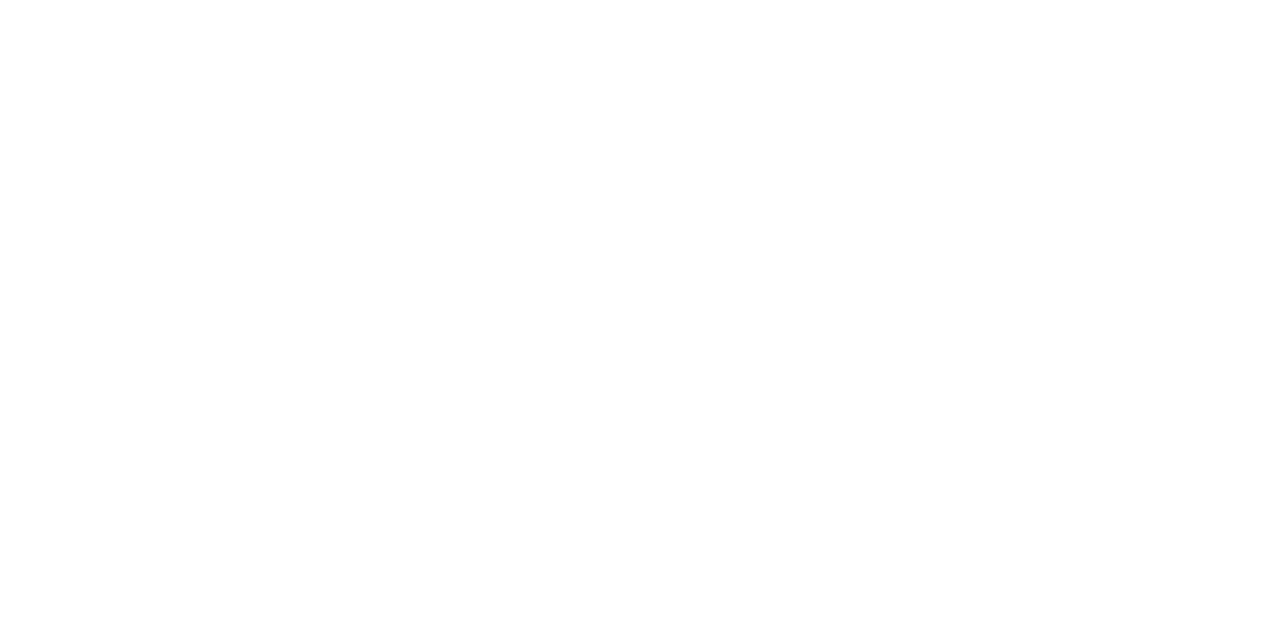
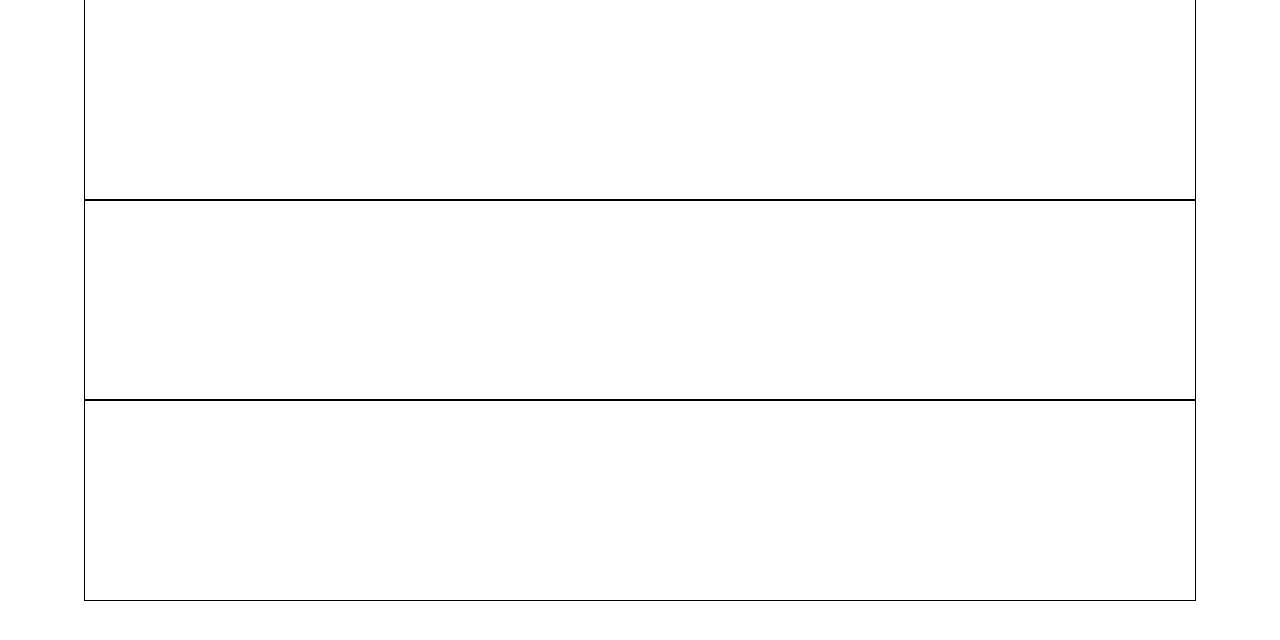
Before and after one commit to Saimon398/cognitive-distortion-landing, a website: page src/index.html in a window 1280 px wide. Drawn offline with Linux system fonts and the light colour scheme.

Commit message:
style: add styles for layout

```diff
--- a/src/index.html
+++ b/src/index.html
@@ -4,9 +4,20 @@
   <meta charset="UTF-8">
   <meta http-equiv="X-UA-Compatible" content="IE=edge">
   <meta name="viewport" content="width=device-width, initial-scale=1.0">
+  <link rel="stylesheet" href="./styles/style.css">
   <title>Когнитивные искажения</title>
 </head>
 <body>
-
+  <header class="header w-1110 pt-100 pb-100"></header>
+  <main class="main w-1110 pt-100 pb-100">
+    <section></section>
+    <section></section>
+    <section></section>
+    <section></section>
+    <section></section>
+    <section></section>
+    <section></section>
+  </main>
+  <footer class="footer w-1110 pt-100 pb-100"></footer>
 </body>
 </html>
--- a/src/styles/style.css
+++ b/src/styles/style.css
@@ -0,0 +1,71 @@
+@font-face {
+  font-weight: 400;
+  font-family: OpenSans;
+  src: url("../styles/fonts/OpenSans-Regular.ttf");
+}
+
+@font-face {
+  font-weight: 400;
+  font-family: Neucha;
+  src: url("../styles/fonts/Neucha-Regular.ttf");
+}
+
+:root {
+  /* Colors */
+  --white-color: #fff;
+  --semi-white-color: #d7ccc0;
+  --light-color: #f5f4f0;
+  --main-orange-color: #fe8a02;
+  --main-dark-color: #42413c;
+  --dark-color: #2a2626;
+  --semi-dark-color: #908d8b;
+  --brown-color: #b09a81;
+  --blue: #1085c5;
+
+  /* Fonts */
+  --main-font: OpenSans;
+  --headers-font: Neucha;
+}
+
+* {
+  margin: 0;
+  padding: 0;
+  box-sizing: border-box;
+}
+
+body {
+  font: 16px/1.6 OpenSans;
+  color: var(--dark-color);
+  display: flex;
+  flex-direction: column;
+  align-items: center;
+}
+
+.w-1110 {
+  width: 1110px;
+  outline: 1px solid black;
+}
+
+.pt-100 {
+  padding-top: 100px;
+}
+
+.pb-100 {
+  padding-bottom: 100px;
+}
+
+.heading {
+  line-height: 1.2;
+}
+
+.fs-72 {
+  font-size: 72px;
+}
+
+.fs-60 {
+  font-size: 60px;
+}
+
+.fs-34 {
+  font-size: 34px;
+}
```
Also changed, not shown: src/styles/fonts/Neucha-Regular.ttf (added), src/styles/fonts/OpenSans-Regular.ttf (added), 1 other file.
